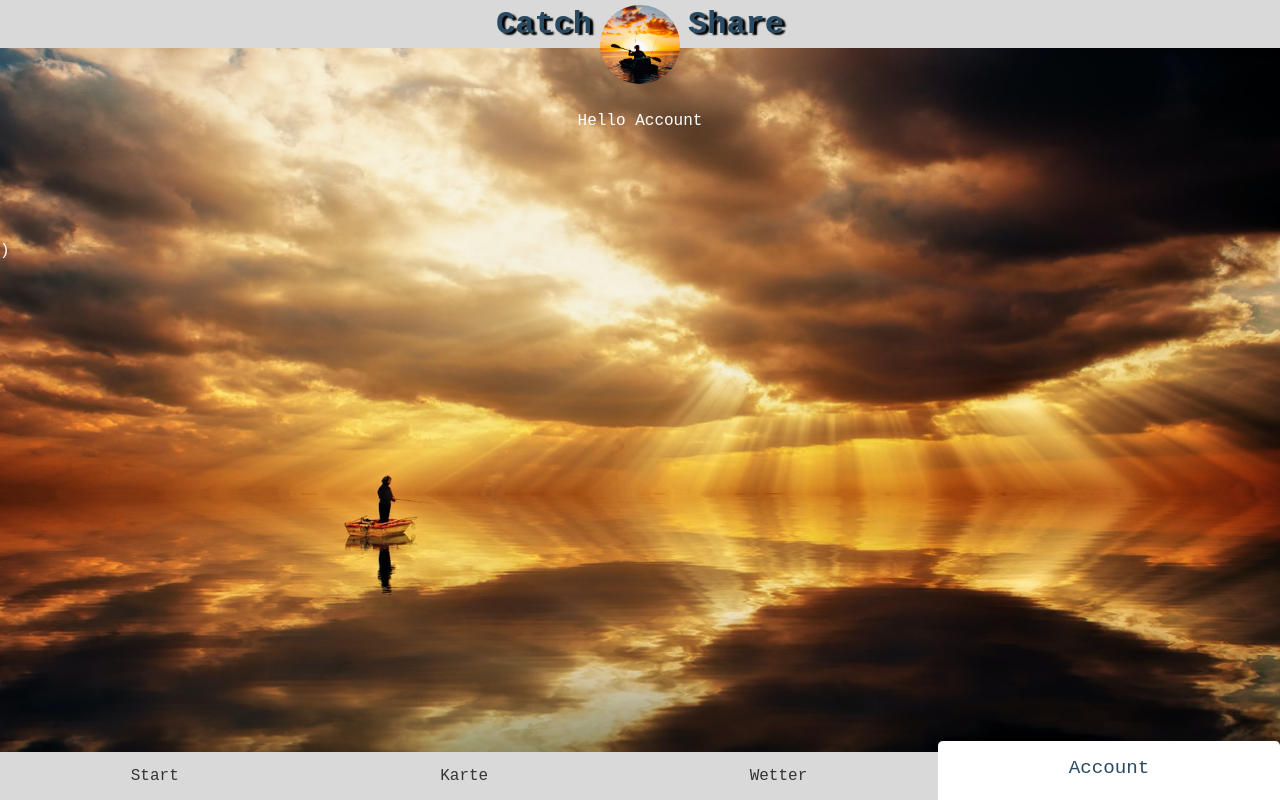
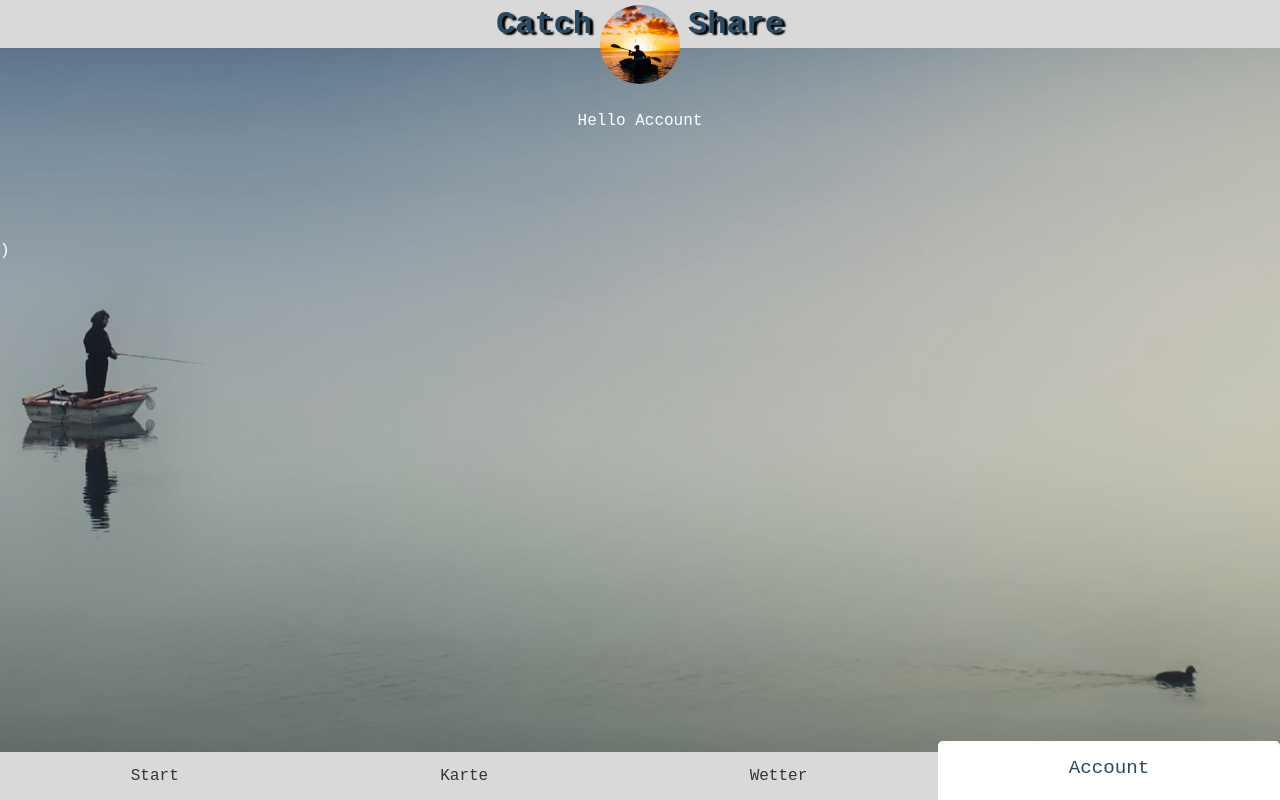
Before and after one commit to mve1983/catch-share-capstone-project, a React (Vite) app in the folder client/: page /account in a window 1280 px wide. Built offline with nearby package versions, Linux system fonts and the light colour scheme.

Commit message:
changed the background image

```diff
--- a/client/src/components/Account.jsx
+++ b/client/src/components/Account.jsx
@@ -18,6 +18,7 @@ const BackgroundImage = styled.div`
   background-image: url(${background});
   background-size: cover;
   background-repeat: no-repeat;
+  opacity: 75%;
   position: fixed;
   inset: 0;
   z-index: -15;
--- a/client/src/components/Home.jsx
+++ b/client/src/components/Home.jsx
@@ -19,6 +19,7 @@ const BackgroundImage = styled.div`
   background-image: url(${background});
   background-size: cover;
   background-repeat: no-repeat;
+  opacity: 75%;
   position: fixed;
   inset: 0;
   z-index: -15;
--- a/client/src/components/Map.jsx
+++ b/client/src/components/Map.jsx
@@ -231,6 +231,7 @@ const BackgroundImage = styled.div`
   background-image: url(${background});
   background-size: cover;
   background-repeat: no-repeat;
+  opacity: 75%;
   position: fixed;
   inset: 0;
   z-index: -15;
--- a/client/src/components/Weather.jsx
+++ b/client/src/components/Weather.jsx
@@ -206,9 +206,10 @@ export default function Weather() {
 }
 
 const BackgroundImage = styled.div`
-   background-image: url(${background});
+  background-image: url(${background});
   background-size: cover;
   background-repeat: no-repeat;
+  opacity: 75%;
   position: fixed;
   inset: 0;
   z-index: -15;
```
Also changed, not shown: client/src/img/background.jpg.
